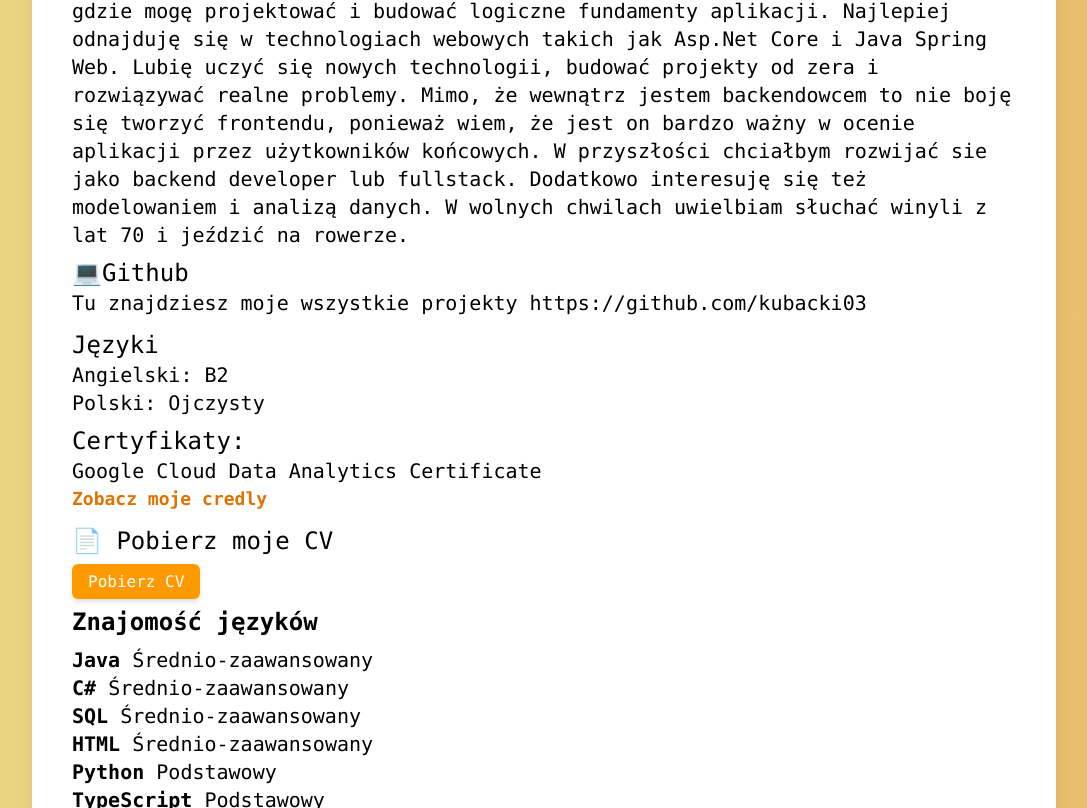
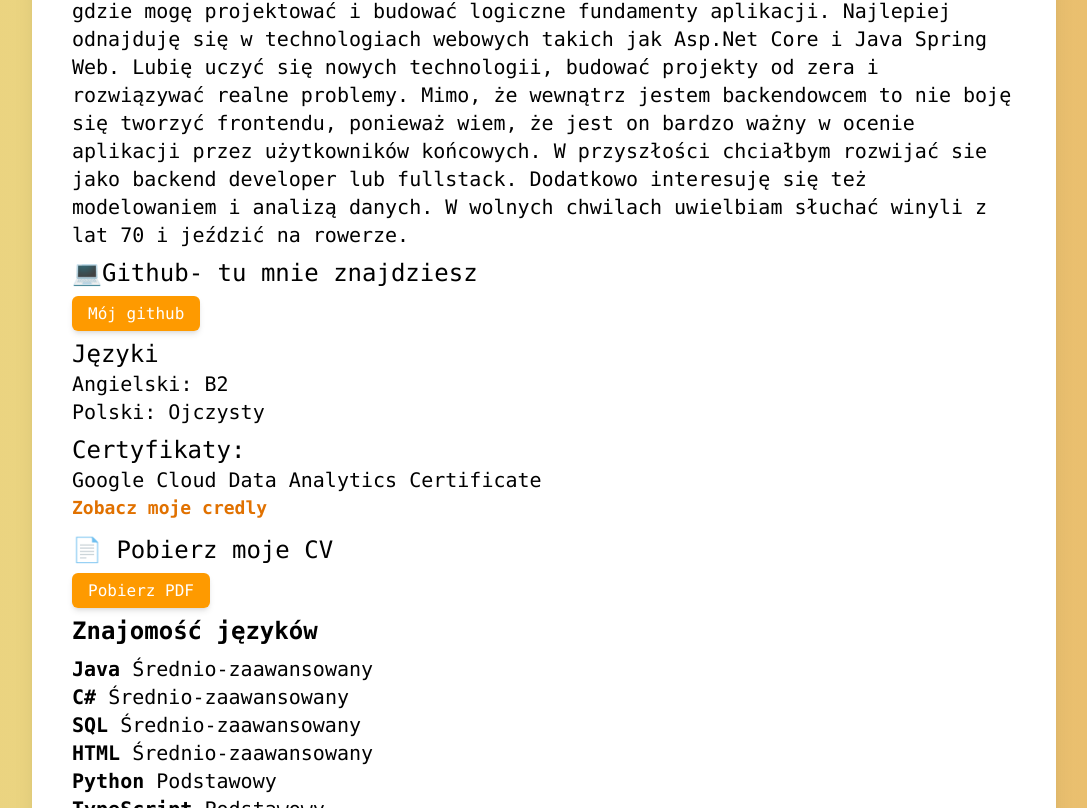
Before and after one commit to kubacki03/kubacki03.github.io, a React (Vite) app in the folder mojecv/: page / in a window 1280 px wide. Shown: the part 447-1255 px from the top of the page, without its empty margins (96-1183 px from the left). Built offline with nearby package versions, Linux system fonts and the light colour scheme.

Commit message:
pora zaczac szukac xd

```diff
--- a/mojecv/src/MeComponent.tsx
+++ b/mojecv/src/MeComponent.tsx
@@ -52,12 +52,18 @@ const MeElement =
         <h3 className="font-mono text-xl mx-2">{Me.description}</h3>
 
         <div className="mt-2">
-            <h1 className="font-mono text-2xl mx-2">💻Github</h1>
-            <p className="font-mono text-xl mx-2">
-                <a href={Me.github} target="_blank" rel="noopener noreferrer">
-                    Tu znajdziesz moje wszystkie projekty https://github.com/kubacki03
+            <h1 className="font-mono text-2xl mx-2">💻Github- tu mnie znajdziesz</h1>
+            <div className="mx-2 my-3">
+                <a
+                    href={Me.github}
+
+                    className="bg-amber-500 hover:bg-amber-600 text-white font-mono px-4 py-2 rounded-md shadow-md transition duration-300"
+                >
+                    Mój github
+
                 </a>
-            </p>
+
+            </div>
 
         </div>
         <div className="mt-3 mx-2">
@@ -91,7 +97,7 @@ const MeElement =
                 download
                 className="bg-amber-500 hover:bg-amber-600 text-white font-mono px-4 py-2 rounded-md shadow-md transition duration-300"
             >
-                 Pobierz CV
+                 Pobierz PDF
             </a>
 
         </div>
```
